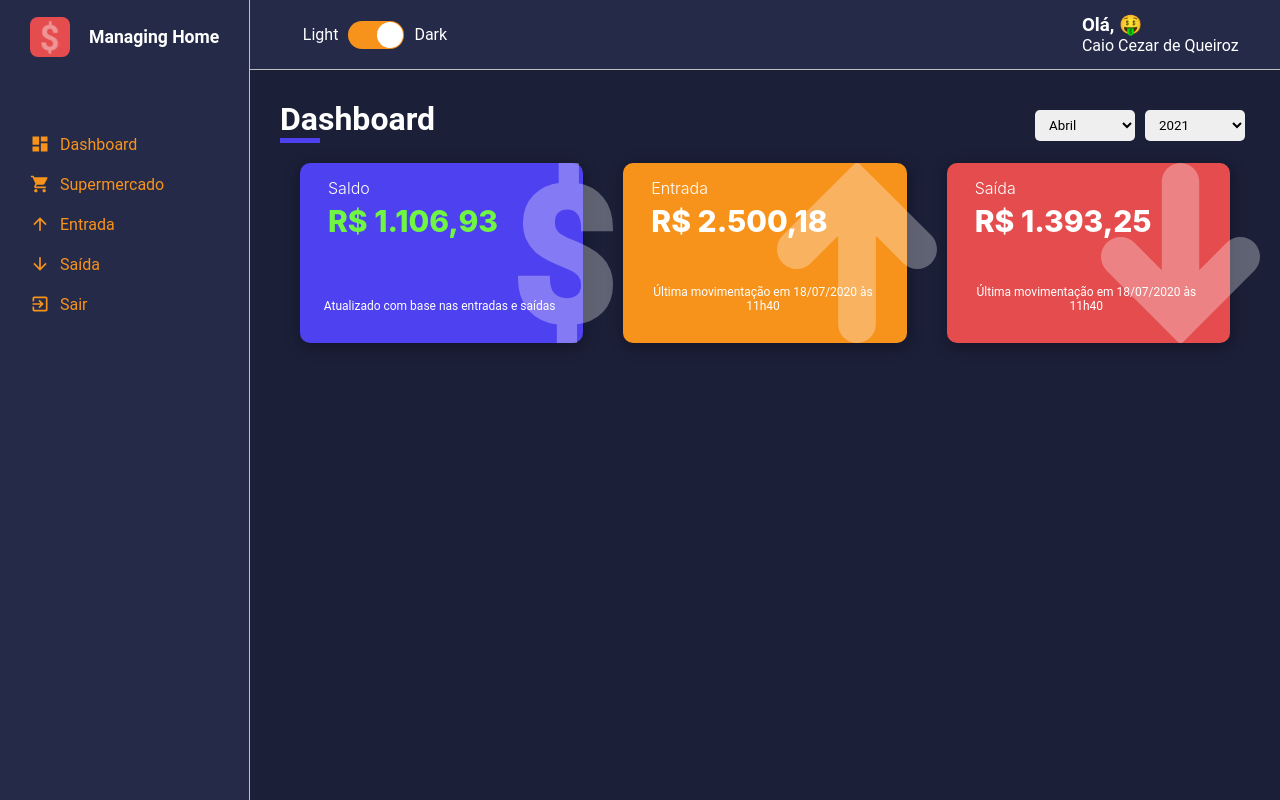
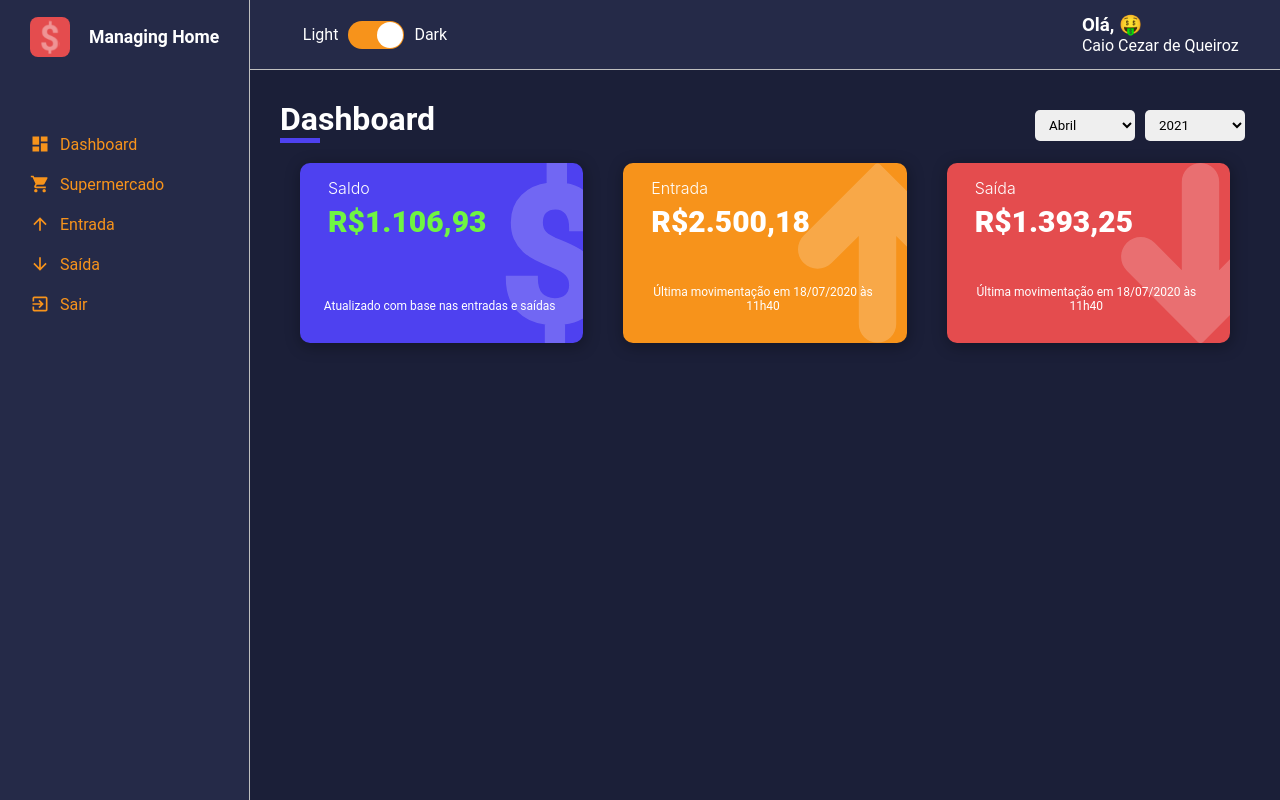
Before and after one commit to ccqueiroz/Managing-Home, a React (Create React App) app: page /dashboard in a window 1280 px wide. Built offline with nearby package versions, Linux system fonts and the light colour scheme.

Commit message:
adição do react-countUP nos cards de movimentações

```diff
--- a/package.json
+++ b/package.json
@@ -11,6 +11,7 @@
     "@types/react": "^17.0.0",
     "@types/react-dom": "^17.0.0",
     "react": "^17.0.2",
+    "react-countup": "^4.3.3",
     "react-dom": "^17.0.2",
     "react-icons": "^4.2.0",
     "react-router-dom": "^5.2.0",
--- a/src/App/index.tsx
+++ b/src/App/index.tsx
@@ -24,7 +24,7 @@ const App : React.FC = () => {
     }
 
     return (
-<Store changeTheme={changeToggleBoolean}>
+        <Store changeTheme={changeToggleBoolean}>
             <ThemeProvider theme={useTheme}>
                 <GlobalStyles/>
                 <Routes/>
--- a/src/components/CardSaldo/index.tsx
+++ b/src/components/CardSaldo/index.tsx
@@ -1,9 +1,12 @@
 import React from 'react';
 import { Container, ContentCard, HeaderCard, FooterCard } from './style';
+
+import CountUp from 'react-countup';
 
 import Dolar from '../../assets/dollar.svg';
 import ArrowUp from '../../assets/arrow-up.svg';
 import ArrowDown from '../../assets/arrow-down.svg';
+
 import { formatCoin } from '../../utils/functionsAuxiliares';
 
 
@@ -19,16 +22,12 @@ const defaultType = ( typeDefault : string, value1: string, value2: string, valu
     switch(typeDefault){
         case('saldo'):
             return typeDefault = value1;
-            break;
         case('entrada'):
             return typeDefault = value2;
-            break;
         case('saida'):
             return typeDefault = value3;
-            break;
         default:
             return typeDefault = defaultValue;
-            break;
 
     }
 }
@@ -60,18 +59,19 @@ const CardSaldo : React.FC<ICardSaldoProps>= ({ typeCard, amout, hours, date })
 
     const saldoNegativo = {
         color:  '#db7230',
-        // color: '#E44C4E',
     }
     const saldoPositivo= {
         color: '#6ff542'
     }
     return(
         <Container color={bgColorCard(typeCard)}>
-            <img src={setImage(typeCard)}></img>
+            <img src={setImage(typeCard)} alt={typeCard}></img>
             <ContentCard>
                 <HeaderCard>
                     <span>{titleCard(typeCard)}</span>
-                    <h2 style={ (typeCard === "saldo") ? (amout < 0) ? saldoNegativo : saldoPositivo : {} }>{formatCoin(amout, 'pt-br', 'brl')}</h2>
+                    <h2 style={ (typeCard === "saldo") ? (amout < 0) ? saldoNegativo : saldoPositivo : {} }>
+                        <CountUp end={Number(amout)} prefix="R$" separator="." decimal="," decimals={2} duration={1.25}></CountUp>
+                    </h2>
                 </HeaderCard>
                 <FooterCard>
                     <span>{msgFooterCard(typeCard, date, hours)}</span>
--- a/src/components/CardSaldo/style.ts
+++ b/src/components/CardSaldo/style.ts
@@ -20,14 +20,17 @@ export const Container = styled.div<IBgColor>`
 
     transition: all .3s;
 
+    overflow: hidden;
+
 
     > img{
+        width: 159px;
         position: absolute;
         top: 0;
         bottom: 0;
-        opacity: .3;
-        right: -30px;
-        height: inherit;
+        opacity: .2;
+        right: -50px;
+        height: 100%;
 
     }
 
--- a/src/components/ContentCardsFlex/index.tsx
+++ b/src/components/ContentCardsFlex/index.tsx
@@ -1,4 +1,4 @@
-import React from 'react';
+import React, { useState } from 'react';
 import CardSaldo from '../CardSaldo';
 
 import { Container } from './style';
--- a/src/providers/ComponentProviders/Store.tsx
+++ b/src/providers/ComponentProviders/Store.tsx
@@ -1,4 +1,4 @@
-import React, {  useContext, useState } from 'react';
+import React, {  useState } from 'react';
 
 import { DataContext, dataThemes } from '../DataContext';
 
```
Also changed, not shown: 1 other file (tests, documents, lock files or other folders).
